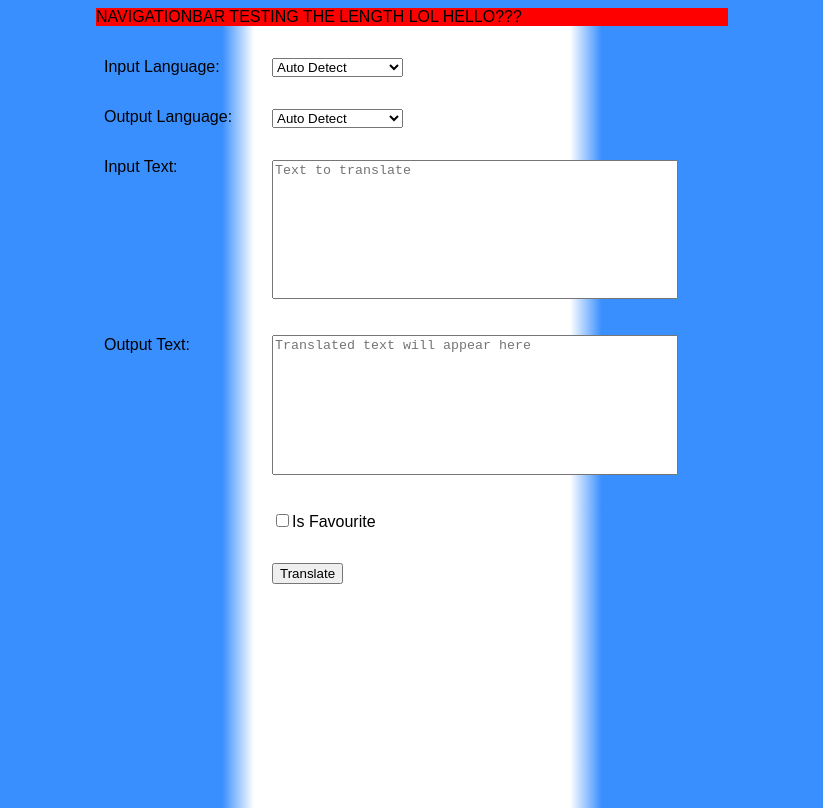
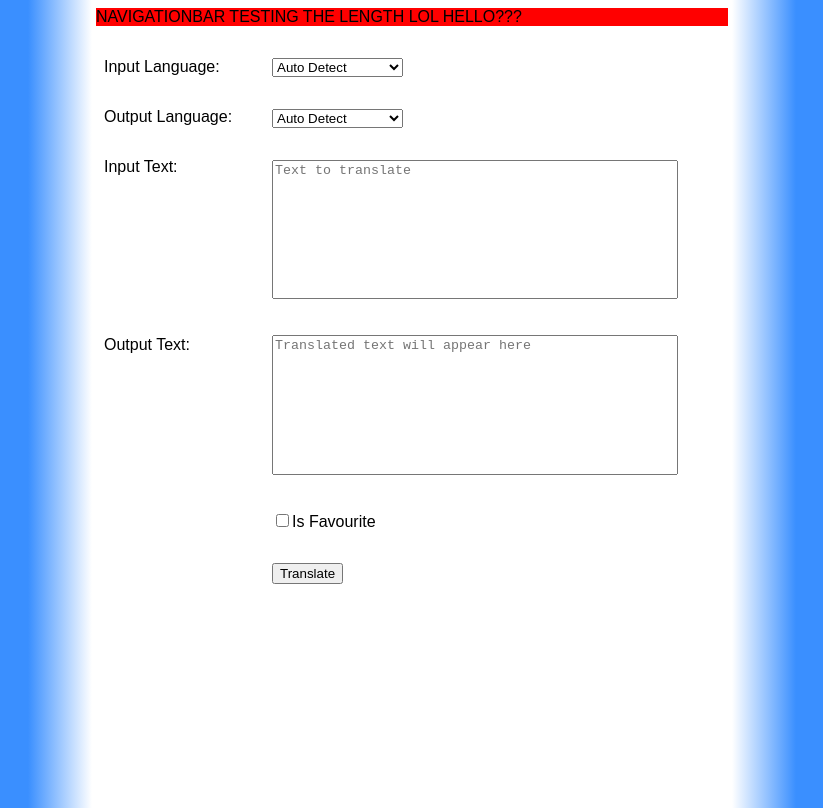
Before and after one commit to ChrisFoster4/inse, a website: page webserver/webpages/main.html in a window 1280 px wide. Shown: the whole page, without its empty margins (228-1051 px from the left). Drawn offline with Linux system fonts and the light colour scheme.

Commit message:
Add files via upload

```diff
--- a/webserver/webpages/styleMain.css
+++ b/webserver/webpages/styleMain.css
@@ -5,15 +5,16 @@ html {
 body {
   background: #3a8fff;
   height: 100%;
+  background: #3a8fff; /* Old browsers */
+  background: -moz-linear-gradient(left, #3a8fff 0%, #3a8fff 20%,#ffffff 25%, #ffffff 50%, #ffffff 75%,#3a8fff 80%, #3a8fff 100%); /* FF3.6-15 */
+  background: -webkit-linear-gradient(left, #3a8fff 0%, #3a8fff 20%,#ffffff 25%, #ffffff 50%, #ffffff 70%,#3a8fff 80%, #3a8fff 100%); /* Chrome10-25,Safari5.1-6 */
+  background: linear-gradient(to right, #3a8fff 0%, #3a8fff 20%,#ffffff 25%, #ffffff 50%, #ffffff 75%,#3a8fff 80%, #3a8fff 100%); /* W3C, IE10+, FF16+, Chrome26+, Opera12+, Safari7+ */  filter: progid:DXImageTransform.Microsoft.gradient( startColorstr='#3a8fff', endColorstr='#3a8fff',GradientType=1 ); /* IE6-9 */  font-family: "Arial", sans-serif;
 }
 
 /*General Structure Style*/
 main {
   /* Permalink - use to edit and share this gradient: http://colorzilla.com/gradient-editor/#3a8fff+0,ffffff+8,ffffff+92,ffffff+94,3a8fff+100 */
-background: #3a8fff; /* Old browsers */
-  background: -moz-linear-gradient(left, #3a8fff 0%, #3a8fff 20%,#ffffff 25%, #ffffff 50%, #ffffff 75%,#3a8fff 80%, #3a8fff 100%); /* FF3.6-15 */
-  background: -webkit-linear-gradient(left, #3a8fff 0%, #3a8fff 20%,#ffffff 25%, #ffffff 50%, #ffffff 70%,#3a8fff 80%, #3a8fff 100%); /* Chrome10-25,Safari5.1-6 */
-  background: linear-gradient(to right, #3a8fff 0%, #3a8fff 20%,#ffffff 25%, #ffffff 50%, #ffffff 75%,#3a8fff 80%, #3a8fff 100%); /* W3C, IE10+, FF16+, Chrome26+, Opera12+, Safari7+ */  filter: progid:DXImageTransform.Microsoft.gradient( startColorstr='#3a8fff', endColorstr='#3a8fff',GradientType=1 ); /* IE6-9 */  font-family: "Arial", sans-serif;
+
   width: 50%;
   height: 100%;
   min-width: 600px;
```
